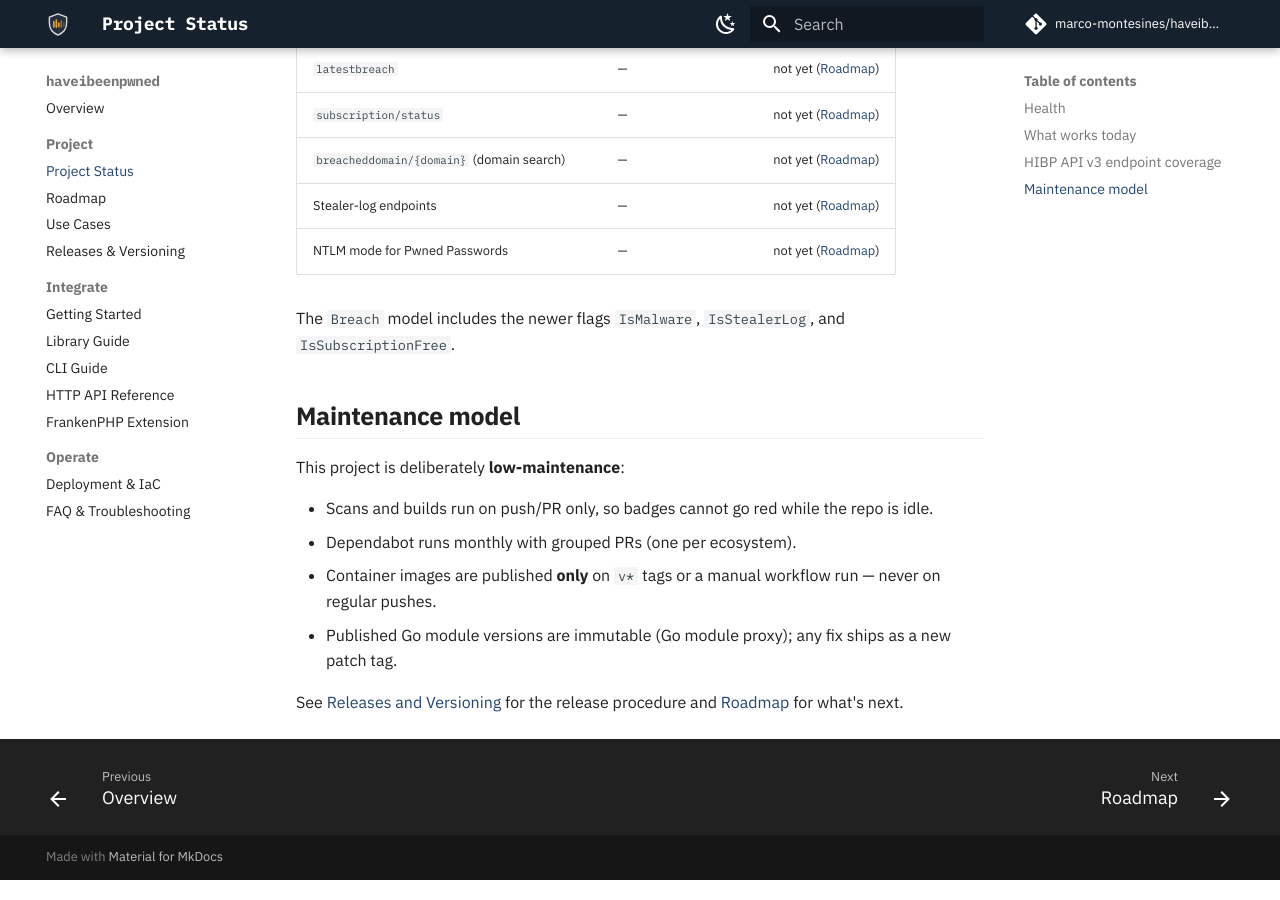
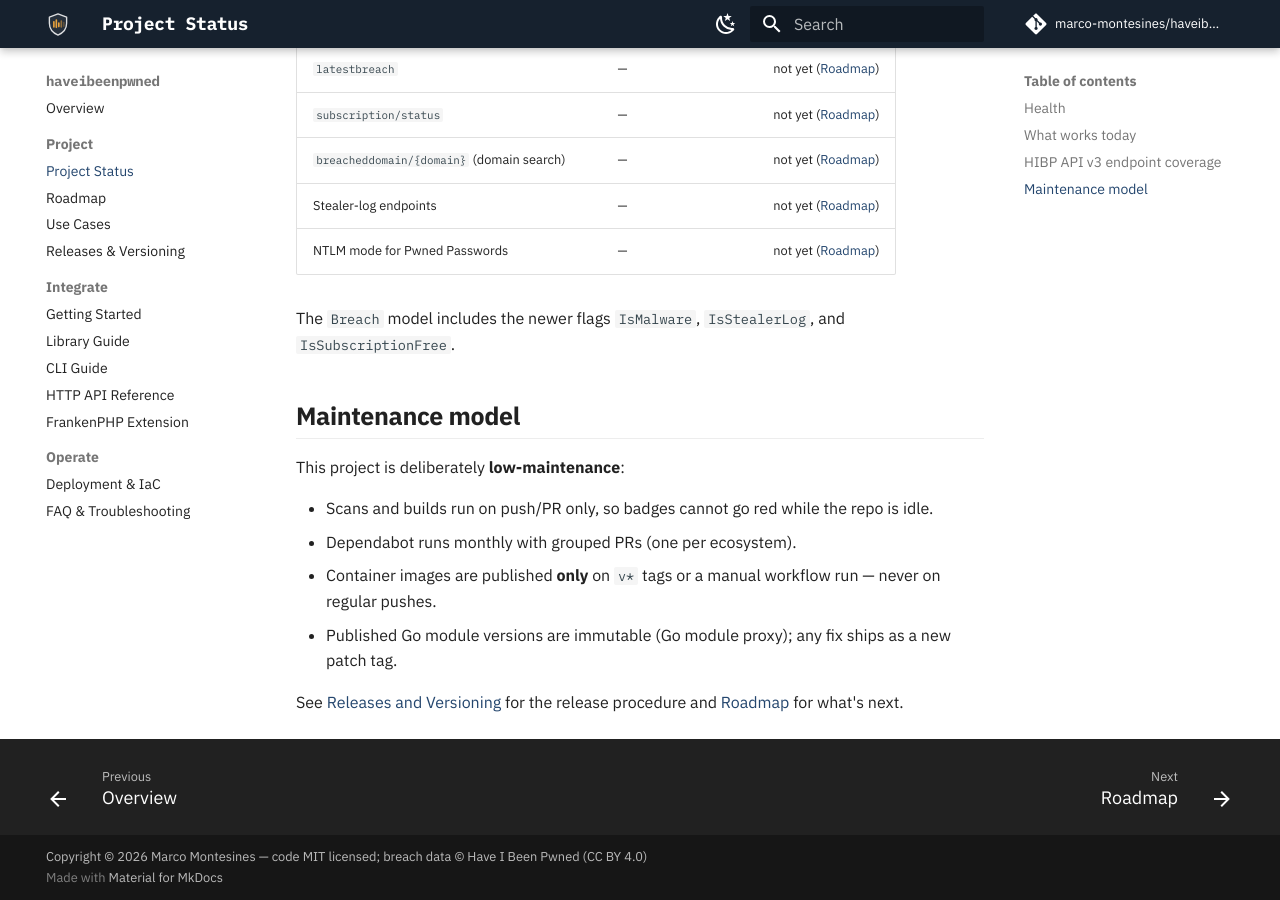
Before and after one commit to marco-montesines/haveibeenpwned, an MkDocs documentation site: the page built from docs/status.md, in a window 1280 px wide and 900 px high, scrolled down 1391 px. Built offline with MkDocs 1.6.1 and Material for MkDocs 9.7.7, drawn with Linux system fonts in a browser that asks for light colours; comment, search, counter and statistics services are not loaded.

Commit message:
docs: v1.0.4 status, site footer copyright (#13)
Bumps the status page for the v1.0.4 tag, notes the docs site under
shipped items, and adds a copyright footer to the published site.

```diff
--- a/docs/status.md
+++ b/docs/status.md
@@ -2,7 +2,7 @@
 
 _Last updated: 2026-07-26._
 
-**Current release: [v1.0.3](https://github.com/marco-montesines/haveibeenpwned/releases)** — stable, actively maintained, low-churn by design.
+**Current release: [v1.0.4](https://github.com/marco-montesines/haveibeenpwned/releases)** — stable, actively maintained, low-churn by design.
 
 ## Health
 
--- a/mkdocs.yml
+++ b/mkdocs.yml
@@ -1,8 +1,9 @@
 site_name: haveibeenpwned
-site_description: Go client for the Have I Been Pwned API v3 — library, CLI, HTTP server, FrankenPHP extension
+site_description: Unofficial Go client for the Have I Been Pwned API v3 — library, CLI, HTTP server, FrankenPHP extension
 site_url: https://marco-montesines.github.io/haveibeenpwned/
 repo_url: https://github.com/marco-montesines/haveibeenpwned
 repo_name: marco-montesines/haveibeenpwned
+copyright: Copyright &copy; 2026 Marco Montesines &mdash; code MIT licensed; breach data &copy; Have I Been Pwned (CC BY 4.0)
 
 theme:
   name: material
```
Also changed, not shown: docs/README.md (+1 -1 lines), docs/roadmap.md (+1 -0 lines).
